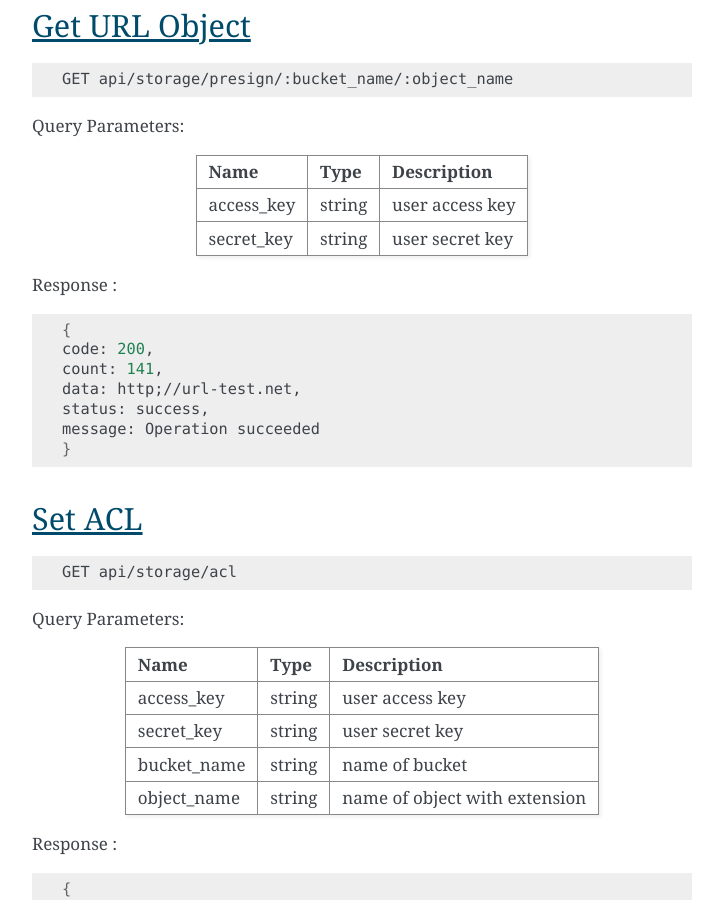
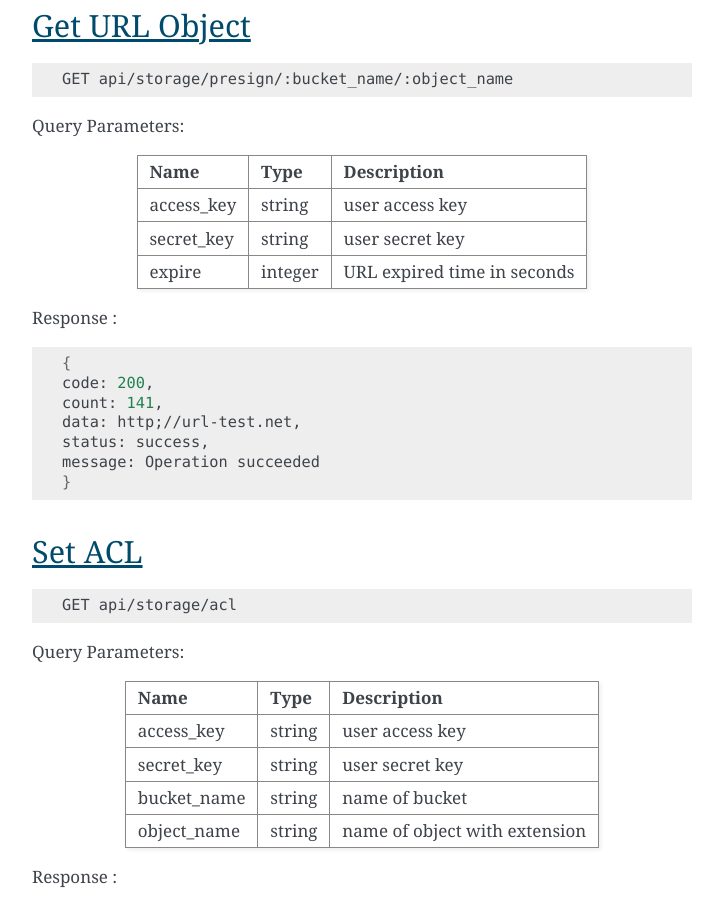
Before and after one commit to BiznetGIO/neo-obs, a Sphinx documentation site: the page built from docs/restapi/storage.rst, in a window 1280 px wide and 900 px high, scrolled down 9301 px. Shown: the whole window, without its empty margins (388-1111 px from the left). Built offline with Sphinx 7.4.7, drawn with Linux system fonts in a browser that asks for light colours.

Commit message:
Fix: fix typo and info

```diff
--- a/docs/restapi/storage.rst
+++ b/docs/restapi/storage.rst
@@ -488,6 +488,7 @@ Name         Type      Description
 ===========  =======   =============================
 access_key   string    user access key
 secret_key   string    user secret key
+expire       integer   URL expired time in seconds
 ===========  =======   =============================
 
 Response :
```
Also changed, not shown: 1 other file.
